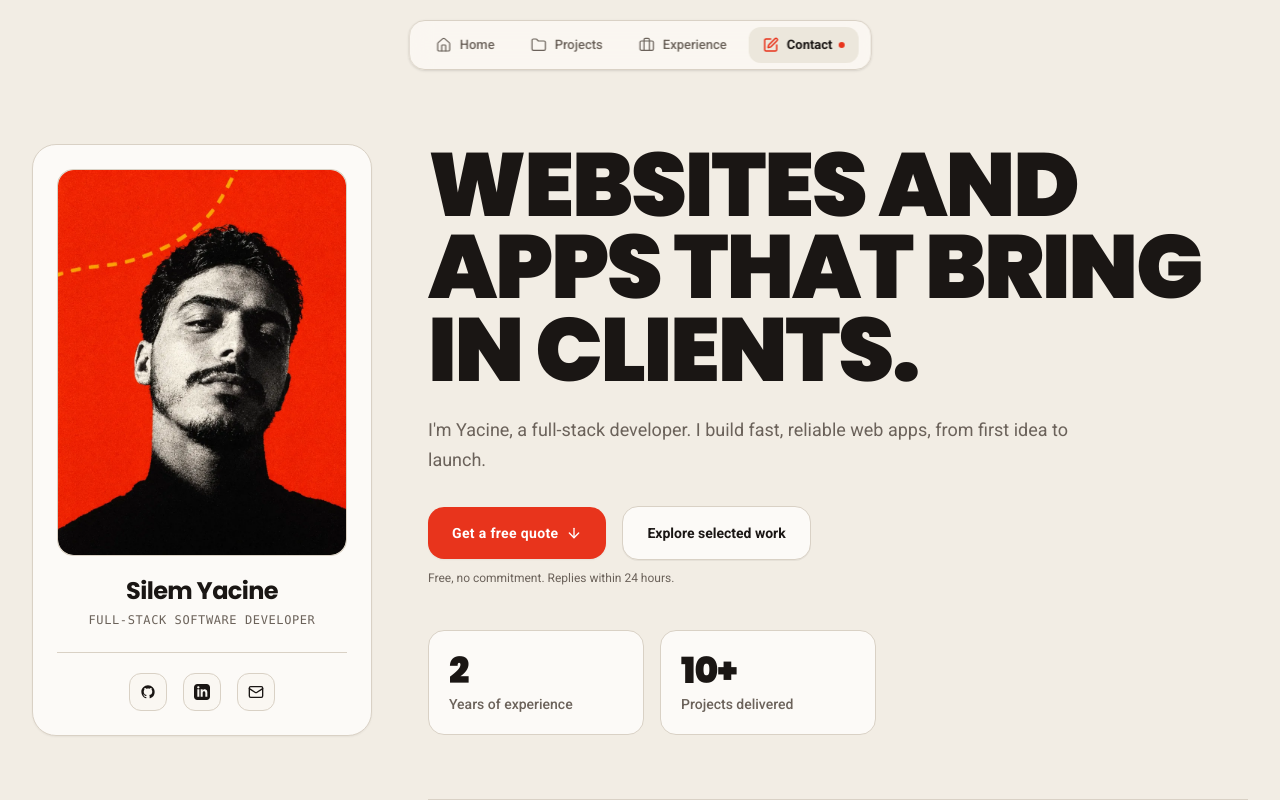
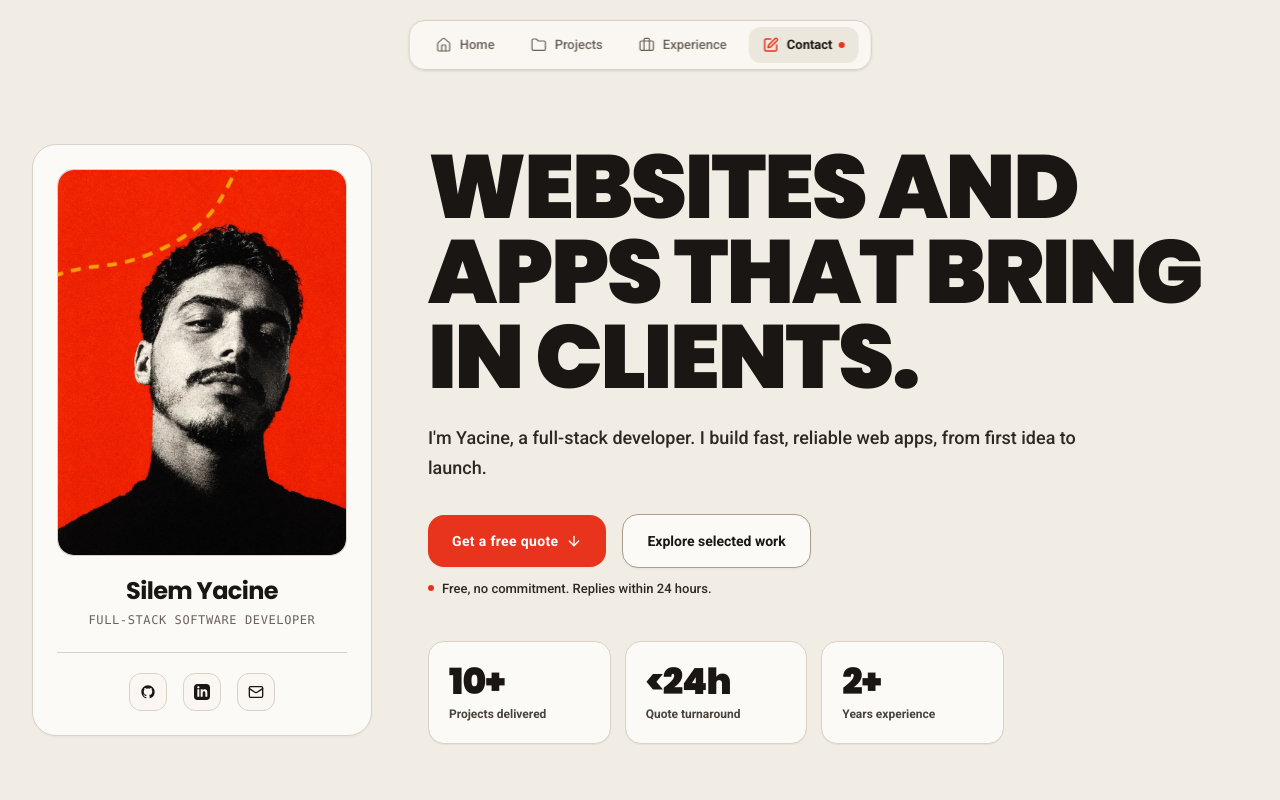
Before and after one commit to enicays/portfolio_0.1, a Next.js app: page / in a window 1280 px wide. Shown: the top 800 px of the page. Built offline with nearby package versions, Linux system fonts and the light colour scheme; no server answers.

Commit message:
refactor(hero): refine typography contrast, loosen headline line-height, strengthen secondary button, darken marquee, and add outcome-driven 3-stat cards

```diff
--- a/src/components/Hero.tsx
+++ b/src/components/Hero.tsx
@@ -38,7 +38,7 @@ export default function Hero() {
           transition={{ duration: 0.6, ease: [0.21, 0.47, 0.32, 0.98] }}
           className="mb-5 sm:mb-6 select-none"
         >
-          <h1 className="font-display font-black text-4xl sm:text-6xl md:text-7xl lg:text-[5rem] xl:text-[5.6rem] tracking-tight leading-[0.95] sm:leading-[0.92] text-[#1A1614] uppercase">
+          <h1 className="font-display font-black text-4xl sm:text-6xl md:text-7xl lg:text-[5rem] xl:text-[5.6rem] tracking-tight leading-[1.04] sm:leading-[0.98] lg:leading-[0.95] text-[#1A1614] uppercase">
             <span className="block">WEBSITES AND</span>
             <span className="block">APPS THAT BRING</span>
             <span className="block">IN CLIENTS.</span>
@@ -52,7 +52,7 @@ export default function Hero() {
           transition={{ duration: 0.55, delay: 0.08, ease: [0.21, 0.47, 0.32, 0.98] }}
           className="max-w-2xl mb-6 sm:mb-8"
         >
-          <p className="text-base sm:text-lg text-[#6B625A] font-normal leading-relaxed">
+          <p className="text-base sm:text-lg text-[#2E2824] font-medium leading-relaxed">
             I&apos;m Yacine, a full-stack developer. I build fast, reliable web apps, from first idea to launch.
           </p>
         </motion.div>
@@ -64,7 +64,7 @@ export default function Hero() {
           transition={{ duration: 0.55, delay: 0.16, ease: [0.21, 0.47, 0.32, 0.98] }}
           className="mb-8 lg:mb-10"
         >
-          <div className="flex flex-col sm:flex-row items-stretch sm:items-center gap-3 sm:gap-4 mb-2.5 max-w-md">
+          <div className="flex flex-col sm:flex-row items-stretch sm:items-center gap-3 sm:gap-4 mb-3 max-w-md">
             <button
               type="button"
               onClick={() => handleScrollTo("contact")}
@@ -77,14 +77,15 @@ export default function Hero() {
             <button
               type="button"
               onClick={() => handleScrollTo("projects")}
-              className="flex items-center justify-center gap-2 px-6 py-4 rounded-2xl bg-[#FCFAF7] border border-[#D9D1C5] text-[#1A1614] font-semibold text-sm hover:border-[#1A1614] transition-all duration-150 active:scale-[0.98] cursor-pointer shadow-2xs"
+              className="flex items-center justify-center gap-2 px-6 py-4 rounded-2xl bg-[#FCFAF7] border-[1.5px] border-[#A89D8F] text-[#1A1614] font-bold text-sm hover:border-[#1A1614] hover:bg-white transition-all duration-150 active:scale-[0.98] cursor-pointer shadow-xs"
             >
               <span>Explore selected work</span>
             </button>
           </div>
 
-          <p className="text-xs text-[#6B625A]">
-            Free, no commitment. Replies within 24 hours.
+          <p className="text-xs sm:text-[13px] text-[#2E2824] font-medium flex items-center gap-2">
+            <span className="w-1.5 h-1.5 rounded-full bg-[#E8341C] shrink-0" />
+            <span>Free, no commitment. Replies within 24 hours.</span>
           </p>
         </motion.div>
 
@@ -122,23 +123,32 @@ export default function Hero() {
           whileInView={{ opacity: 1, y: 0 }}
           viewport={{ once: true, margin: "-40px" }}
           transition={{ duration: 0.55, ease: [0.21, 0.47, 0.32, 0.98] }}
-          className="grid grid-cols-2 gap-3 sm:gap-4 max-w-sm lg:max-w-md mx-auto lg:mx-0 pt-1"
+          className="grid grid-cols-3 gap-2.5 sm:gap-3.5 max-w-sm sm:max-w-md lg:max-w-xl mx-auto lg:mx-0 pt-1"
         >
-          <div className="p-5 rounded-2xl bg-[#FCFAF7] border border-[#D9D1C5]">
-            <div className="font-display font-black text-3xl sm:text-4xl text-[#1A1614] tracking-tight mb-1">
-              2
+          <div className="p-3.5 sm:p-5 rounded-2xl bg-[#FCFAF7] border border-[#D9D1C5] shadow-2xs">
+            <div className="font-display font-black text-2xl sm:text-3xl lg:text-4xl text-[#1A1614] tracking-tight mb-1">
+              10+
             </div>
-            <div className="text-xs sm:text-sm text-[#6B625A] font-medium leading-snug">
-              Years of experience
+            <div className="text-[11px] sm:text-xs text-[#4A423B] font-semibold leading-snug">
+              Projects delivered
             </div>
           </div>
 
-          <div className="p-5 rounded-2xl bg-[#FCFAF7] border border-[#D9D1C5]">
-            <div className="font-display font-black text-3xl sm:text-4xl text-[#1A1614] tracking-tight mb-1">
-              10+
+          <div className="p-3.5 sm:p-5 rounded-2xl bg-[#FCFAF7] border border-[#D9D1C5] shadow-2xs">
+            <div className="font-display font-black text-2xl sm:text-3xl lg:text-4xl text-[#1A1614] tracking-tight mb-1">
+              &lt;24h
             </div>
-            <div className="text-xs sm:text-sm text-[#6B625A] font-medium leading-snug">
-              Projects delivered
+            <div className="text-[11px] sm:text-xs text-[#4A423B] font-semibold leading-snug">
+              Quote turnaround
+            </div>
+          </div>
+
+          <div className="p-3.5 sm:p-5 rounded-2xl bg-[#FCFAF7] border border-[#D9D1C5] shadow-2xs">
+            <div className="font-display font-black text-2xl sm:text-3xl lg:text-4xl text-[#1A1614] tracking-tight mb-1">
+              2+
+            </div>
+            <div className="text-[11px] sm:text-xs text-[#4A423B] font-semibold leading-snug">
+              Years experience
             </div>
           </div>
         </motion.div>
@@ -149,7 +159,7 @@ export default function Hero() {
         <div className="animate-marquee flex items-center whitespace-nowrap">
           {marqueeItems.concat(marqueeItems).map((item, idx) => (
             <div key={idx} className="flex items-center mx-4 group cursor-default">
-              <span className="font-display font-bold text-xs sm:text-sm tracking-widest text-[#6B625A] group-hover:text-[#1A1614] transition-colors uppercase">
+              <span className="font-display font-extrabold text-xs sm:text-sm tracking-widest text-[#2E2824] group-hover:text-[#1A1614] transition-colors uppercase">
                 {item}
               </span>
               <span className="mx-4 text-[#E8341C] text-xs font-bold">✦</span>
```
